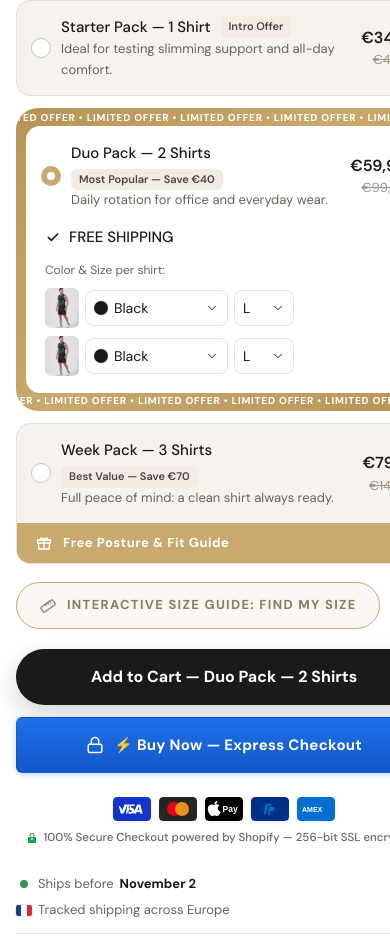
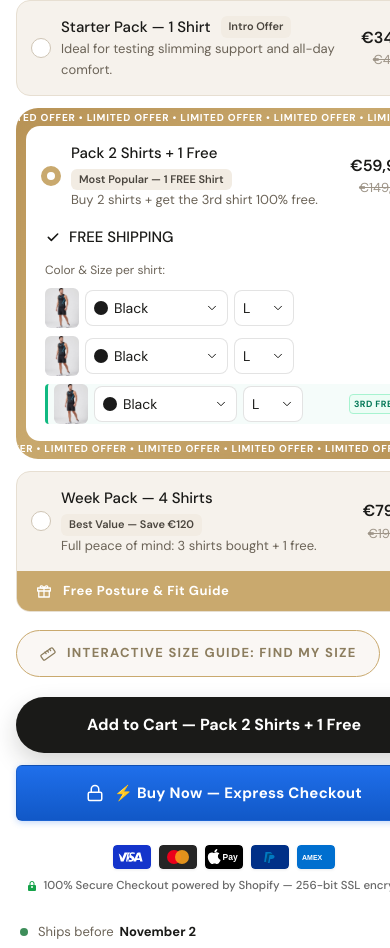
Before and after one commit to JitBay/Ecom_gung, a React (Vite) app: page /landing in a window 390 px wide. Shown: the part 4153-5101 px from the top of the page. Built offline with nearby package versions, Linux system fonts and the light colour scheme.

Commit message:
feat(bundles): configurer le pack 2 t-shirts + 1 offert avec le choix taille/couleur du 3eme t-shirt

```diff
--- a/src/components/product/BundlePicker.css
+++ b/src/components/product/BundlePicker.css
@@ -226,3 +226,32 @@
     padding: 0 8px;
   }
 }
+
+.variant--free {
+  border-left: 3px solid #10b981;
+  padding-left: 6px;
+  background: rgba(16, 185, 129, 0.04);
+  border-radius: 4px;
+}
+
+.variant__free-badge {
+  flex: none;
+  font-size: 10px;
+  font-weight: 800;
+  letter-spacing: 0.05em;
+  text-transform: uppercase;
+  color: #047857;
+  background: #ecfdf5;
+  border: 1px solid #a7f3d0;
+  padding: 3px 7px;
+  border-radius: 4px;
+  white-space: nowrap;
+  margin-left: auto;
+}
+
+@media (max-width: 420px) {
+  .variant__free-badge {
+    font-size: 9px;
+    padding: 2px 4px;
+  }
+}
--- a/src/components/product/BundlePicker.jsx
+++ b/src/components/product/BundlePicker.jsx
@@ -4,7 +4,7 @@ import { useLanguage } from '../../context/LanguageContext.jsx';
 import { price } from '../../lib/format.js';
 import './BundlePicker.css';
 
-function VariantRows({ variants, onChange, productImage, availableColors, colorImages, lang }) {
+function VariantRows({ variants, onChange, productImage, availableColors, colorImages, lang, isTwoPlusOne }) {
   const { t } = useLanguage();
   const colorList = availableColors && availableColors.length ? availableColors : defaultColors;
 
@@ -20,8 +20,9 @@ function VariantRows({ variants, onChange, productImage, availableColors, colorI
           productImage ||
           '/images/products/sans-manches/1.jpeg';
 
+        const isFree = isTwoPlusOne && i === 2;
         return (
-          <div className="variant" key={i}>
+          <div className={`variant ${isFree ? 'variant--free' : ''}`} key={i}>
             <div className="variant__thumb">
               <img
                 src={colorImg}
@@ -56,6 +57,11 @@ function VariantRows({ variants, onChange, productImage, availableColors, colorI
               </select>
               <Icon name="chevron" size={14} />
             </label>
+            {isFree && (
+              <span className="variant__free-badge">
+                {lang === 'fr' ? '3ᵉ OFFERT' : '3rd FREE'}
+              </span>
+            )}
           </div>
         );
       })}
@@ -99,6 +105,7 @@ function BundleCard({ bundle, selected, onSelect, variants, onVariantChange, pro
             availableColors={availableColors}
             colorImages={colorImages}
             lang={lang}
+            isTwoPlusOne={bundle.isTwoPlusOne}
           />
         </div>
       )}
--- a/src/components/product/ProductSection.jsx
+++ b/src/components/product/ProductSection.jsx
@@ -45,24 +45,24 @@ export default function ProductSection({ initialModelHandle, onModelChange, show
     let p2, p3, c2, c3;
     if (currentModel.handle === 'vela-sculpt-sans-manches') {
       p2 = 59.90;
-      c2 = 99.90;
+      c2 = 149.85;
       p3 = 79.85;
-      c3 = 149.85;
+      c3 = 199.80;
     } else if (currentModel.handle === 'vela-sculpt-demi-manches') {
       p2 = 69.90;
-      c2 = 119.90;
+      c2 = 179.85;
       p3 = 89.85;
-      c3 = 179.85;
+      c3 = 239.80;
     } else if (currentModel.handle === 'vela-sculpt-manches-longues') {
       p2 = 79.90;
-      c2 = 129.90;
+      c2 = 194.85;
       p3 = 99.85;
-      c3 = 194.85;
+      c3 = 259.80;
     } else {
       p2 = Math.round(p1 * 2 * 0.86 * 100) / 100;
-      c2 = Math.round(c1 * 2 * 100) / 100;
+      c2 = Math.round(c1 * 3 * 100) / 100;
       p3 = Math.round(p1 * 3 * 0.76 * 100) / 100;
-      c3 = Math.round(c1 * 3 * 100) / 100;
+      c3 = Math.round(c1 * 4 * 100) / 100;
     }
 
     return [
@@ -78,20 +78,21 @@ export default function ProductSection({ initialModelHandle, onModelChange, show
       },
       {
         id: 2,
-        qty: 2,
-        title: lang === 'fr' ? 'Pack Duo — 2 T-Shirts' : 'Duo Pack — 2 Shirts',
-        subtitle: lang === 'fr' ? 'Le basique de rotation pour alterner au bureau ou en déplacement.' : 'Daily rotation for office and everyday wear.',
+        qty: 3,
+        isTwoPlusOne: true,
+        title: lang === 'fr' ? 'Pack 2 T-Shirts + 1 Offert' : 'Pack 2 Shirts + 1 Free',
+        subtitle: lang === 'fr' ? '2 t-shirts achetés + le 3ème t-shirt 100% offert.' : 'Buy 2 shirts + get the 3rd shirt 100% free.',
         price: p2,
         compareAt: c2,
-        badge: lang === 'fr' ? `Le Plus Choisi — Économisez ${Math.round(c2 - p2)} €` : `Most Popular — Save €${Math.round(c2 - p2)}`,
+        badge: lang === 'fr' ? 'Le Plus Choisi — 1 T-Shirt OFFERT' : 'Most Popular — 1 FREE Shirt',
         freeShipping: true,
         highlight: true,
       },
       {
         id: 3,
-        qty: 3,
-        title: lang === 'fr' ? 'Pack Semaine — 3 T-Shirts' : 'Week Pack — 3 Shirts',
-        subtitle: lang === 'fr' ? 'La tranquillité toute la semaine : 1 t-shirt propre toujours prêt.' : 'Full peace of mind: a clean shirt always ready.',
+        qty: 4,
+        title: lang === 'fr' ? 'Pack Semaine — 4 T-Shirts' : 'Week Pack — 4 Shirts',
+        subtitle: lang === 'fr' ? 'La tranquillité toute la semaine : 3 t-shirts achetés + 1 offert.' : 'Full peace of mind: 3 shirts bought + 1 free.',
         badge: lang === 'fr' ? `Meilleure Valeur — Économisez ${Math.round(c3 - p3)} €` : `Best Value — Save €${Math.round(c3 - p3)}`,
         price: p3,
         compareAt: c3,
--- a/src/data/product.js
+++ b/src/data/product.js
@@ -191,23 +191,24 @@ export const bundles = [
   },
   {
     id: 2,
-    qty: 2,
-    title: 'Pack Duo — 2 T-Shirts',
-    subtitle: 'Le basique de rotation pour alterner au bureau ou en déplacement.',
+    qty: 3,
+    isTwoPlusOne: true,
+    title: 'Pack 2 T-Shirts + 1 Offert',
+    subtitle: '2 t-shirts achetés + le 3ème t-shirt 100% offert.',
     price: 69.9,
-    compareAt: 119.9,
-    badge: 'Le Plus Choisi — Économisez 50 €',
+    compareAt: 179.85,
+    badge: 'Le Plus Choisi — 1 T-Shirt OFFERT',
     freeShipping: true,
     highlight: true,
   },
   {
     id: 3,
-    qty: 3,
-    title: 'Pack Semaine — 3 T-Shirts',
-    subtitle: 'La tranquillité toute la semaine : 1 t-shirt toujours propre sous la main.',
+    qty: 4,
+    title: 'Pack Semaine — 4 T-Shirts',
+    subtitle: 'La tranquillité toute la semaine : 3 t-shirts achetés + 1 offert.',
     badge: 'Meilleure Valeur — Économisez 90 €',
     price: 89.85,
-    compareAt: 179.85,
+    compareAt: 239.80,
     freeShipping: true,
     gift: 'Guide Posture & Maintien Offert',
   },
```
